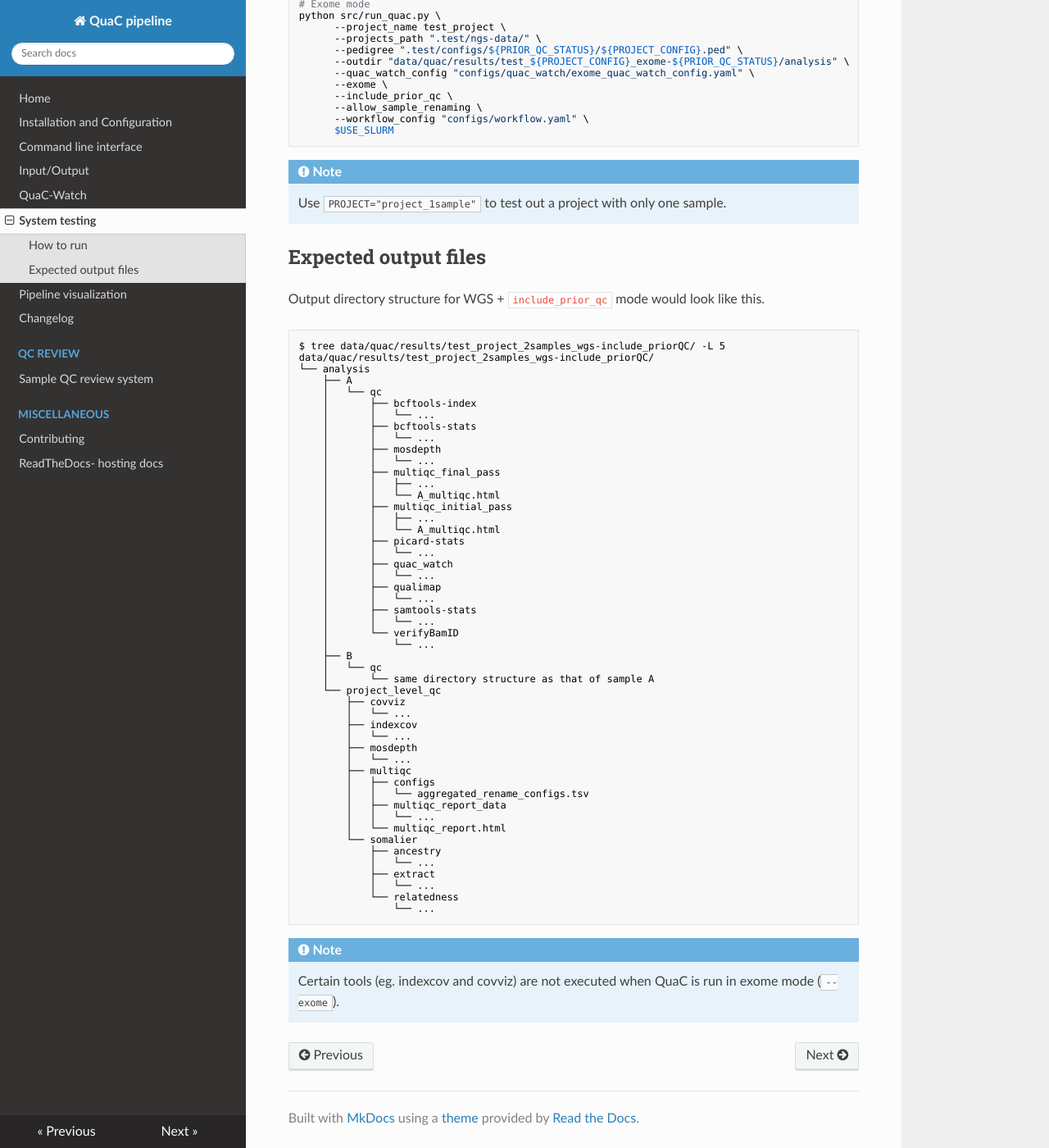
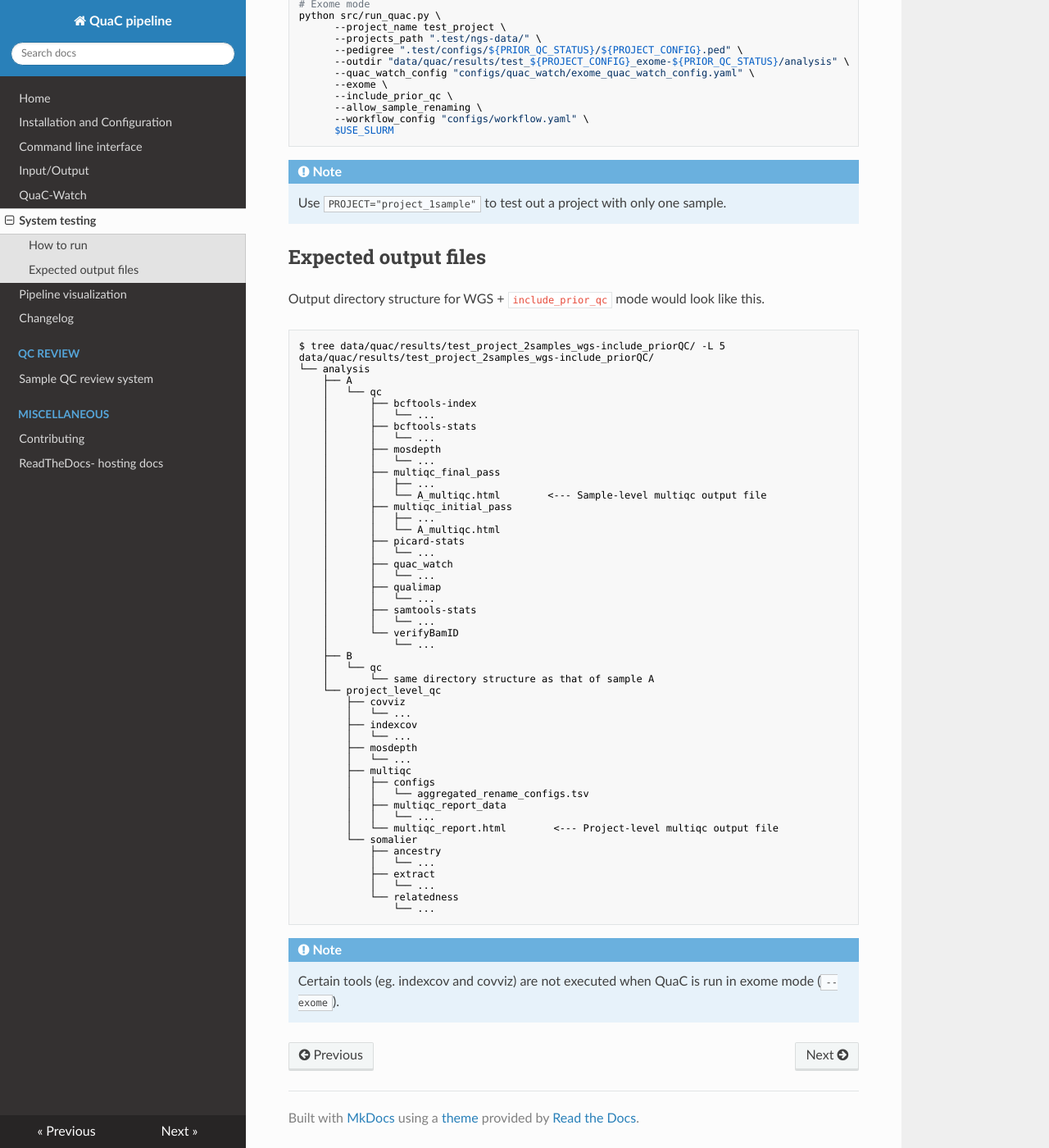
Before and after one commit to uab-cgds-worthey/quac, an MkDocs documentation site: the page built from docs/system_testing.md, in a window 1280 px wide and 1400 px high, scrolled down 1454 px. Shown: the whole window at 82% size. Built offline with MkDocs 1.6.1, drawn with Linux system fonts in a browser that asks for light colours; nearby versions of some CDN libraries.

Commit message:
highlights multiqc output

```diff
--- a/docs/system_testing.md
+++ b/docs/system_testing.md
@@ -114,7 +114,7 @@ data/quac/results/test_project_2samples_wgs-include_priorQC/
     │       │   └── ...
     │       ├── multiqc_final_pass
     │       │   ├── ...
-    │       │   └── A_multiqc.html
+    │       │   └── A_multiqc.html        <--- Sample-level multiqc output file
     │       ├── multiqc_initial_pass
     │       │   ├── ...
     │       │   └── A_multiqc.html
@@ -143,7 +143,7 @@ data/quac/results/test_project_2samples_wgs-include_priorQC/
         │   │   └── aggregated_rename_configs.tsv
         │   ├── multiqc_report_data
         │   │   └── ...
-        │   └── multiqc_report.html
+        │   └── multiqc_report.html        <--- Project-level multiqc output file
         └── somalier
             ├── ancestry
             │   └── ...
```
